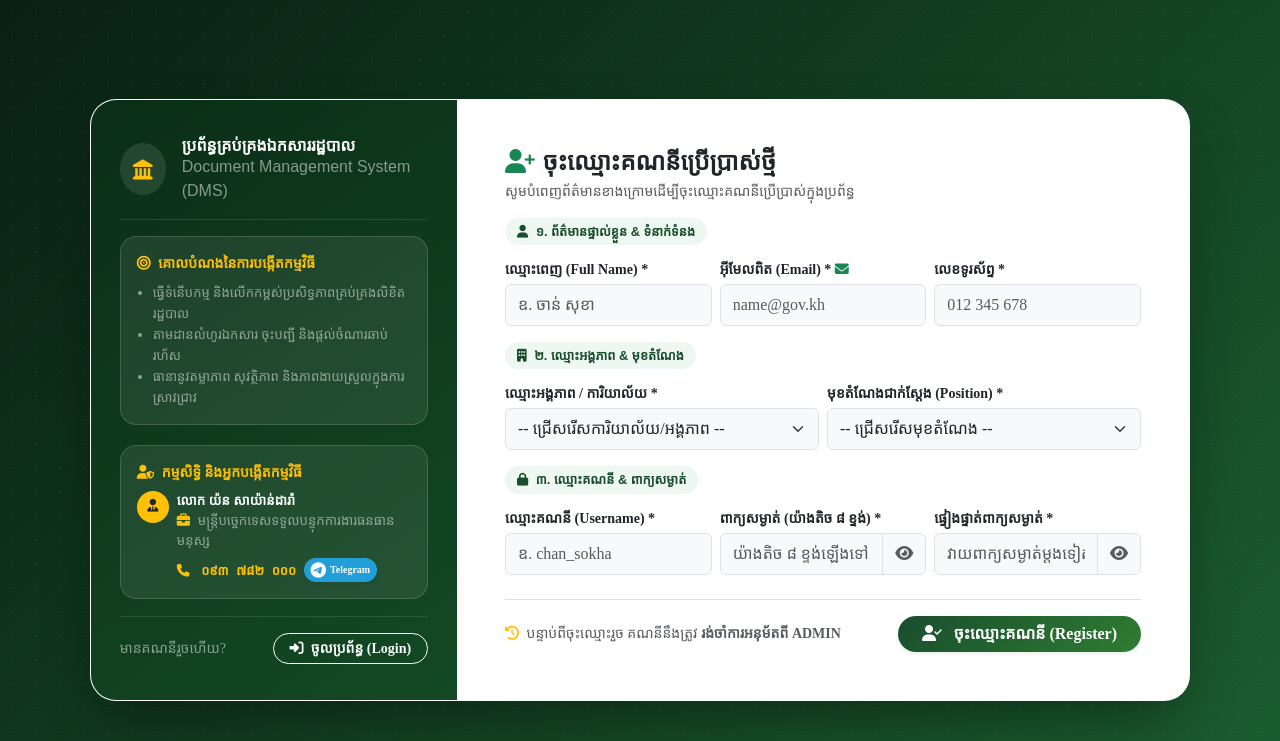
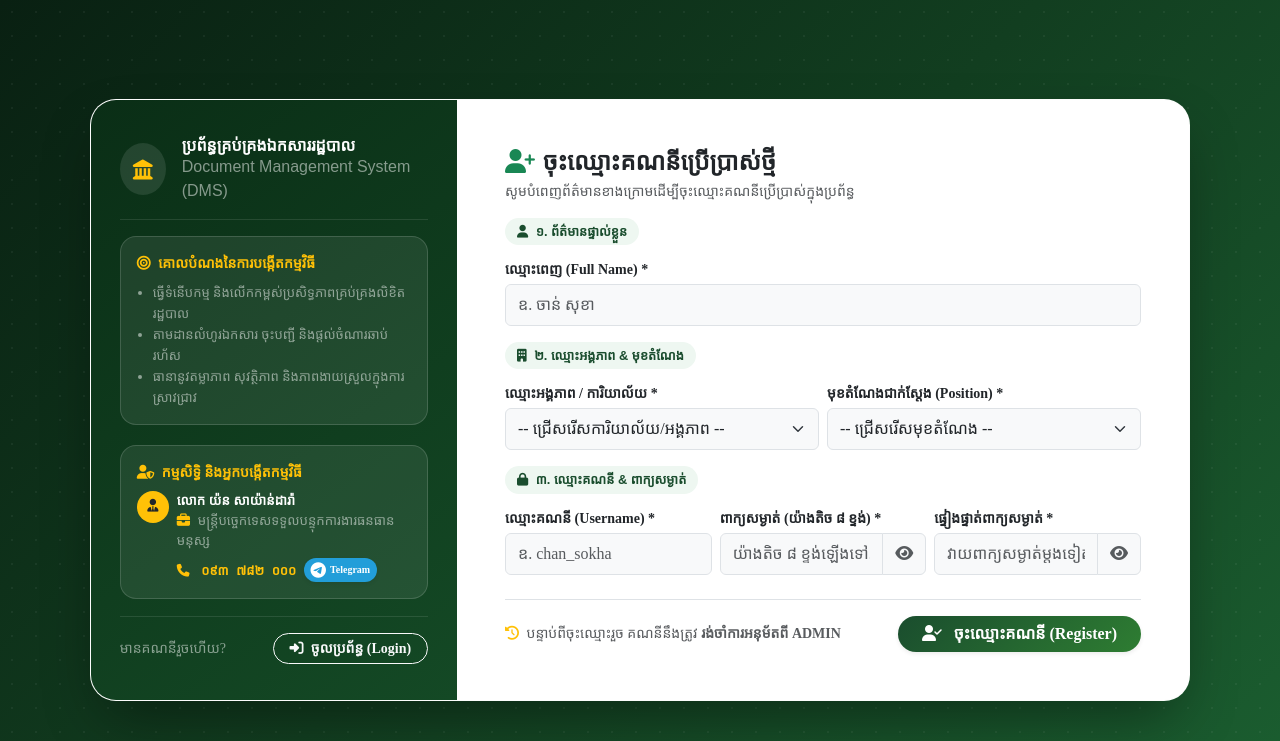
Before and after one commit to SayanndaraKH/DMC_System, a Django app: page /register/ in a window 1280 px wide. Shown: the top 741 px of the page. Run offline with Django 5.2, Linux system fonts and the light colour scheme; data comes from the database, SQL or seed files in the repository; some web fonts are replaced.

Commit message:
Update DMC System: 25-08-2026 18:59:42.61

```diff
--- a/dms/forms.py
+++ b/dms/forms.py
@@ -253,15 +253,6 @@ class UserRegistrationForm(forms.Form):
         max_length=100,
         widget=forms.TextInput(attrs={'class': 'form-control bg-light fs-7', 'placeholder': 'ឧ. ចាន់ សុខា'})
     )
-    email = forms.EmailField(
-        label="អ៊ីមែលពិត (Email)",
-        widget=forms.EmailInput(attrs={'class': 'form-control bg-light fs-7', 'placeholder': 'ឧ. name@gov.kh'})
-    )
-    phone = forms.CharField(
-        label="លេខទូរស័ព្ទ (Phone Number)",
-        max_length=30,
-        widget=forms.TextInput(attrs={'class': 'form-control bg-light fs-7', 'placeholder': 'ឧ. 012 345 678'})
-    )
     department = forms.ModelChoiceField(
         label="ឈ្មោះអង្គភាព / ការិយាល័យ",
         queryset=Department.objects.filter(is_active=True),
@@ -301,18 +292,6 @@ class UserRegistrationForm(forms.Form):
         if User.objects.filter(username__iexact=username).exists():
             raise forms.ValidationError("ឈ្មោះគណនី (Username) នេះមានអ្នកប្រើប្រាស់រួចហើយ!")
         return username
-
-    def clean_email(self):
-        email = self.cleaned_data.get('email', '').strip().lower()
-        if User.objects.filter(email__iexact=email).exists():
-            raise forms.ValidationError("អ៊ីមែលនេះមានចុះឈ្មោះរួចហើយ! សូមប្រើអ៊ីមែលផ្សេង ឬចូលប្រព័ន្ធ។")
-        return email
-
-    def clean_phone(self):
-        phone = self.cleaned_data.get('phone', '').strip().replace(' ', '')
-        if UserProfile.objects.filter(phone=phone).exists():
-            raise forms.ValidationError("លេខទូរស័ព្ទនេះមានចុះឈ្មោះរួចហើយ!")
-        return phone
 
     def clean_password(self):
         password = self.cleaned_data.get('password', '')
--- a/dms/templates/dms/register.html
+++ b/dms/templates/dms/register.html
@@ -190,20 +190,12 @@
                 <form method="POST" action="{% url 'register' %}">
                     {% csrf_token %}
 
-                    <!-- ១. ព័ត៌មានផ្ទាល់ខ្លួន & ទំនាក់ទំនង -->
-                    <div class="section-tag"><i class="fa-solid fa-user me-1"></i> ១. ព័ត៌មានផ្ទាល់ខ្លួន & ទំនាក់ទំនង</div>
+                    <!-- ១. ព័ត៌មានផ្ទាល់ខ្លួន -->
+                    <div class="section-tag"><i class="fa-solid fa-user me-1"></i> ១. ព័ត៌មានផ្ទាល់ខ្លួន</div>
                     <div class="row g-2 mb-3">
-                        <div class="col-md-4 col-12">
+                        <div class="col-12">
                             <label class="form-label small fw-semibold text-dark mb-1">ឈ្មោះពេញ (Full Name) *</label>
                             <input type="text" name="full_name" class="form-control bg-light fs-7 py-2" required value="{{ form.full_name.value|default:'' }}" placeholder="ឧ. ចាន់ សុខា">
-                        </div>
-                        <div class="col-md-4 col-12">
-                            <label class="form-label small fw-semibold text-dark mb-1">អ៊ីមែលពិត (Email) * <span class="text-success"><i class="fa-solid fa-envelope"></i></span></label>
-                            <input type="email" name="email" class="form-control bg-light fs-7 py-2" required value="{{ form.email.value|default:'' }}" placeholder="name@gov.kh">
-                        </div>
-                        <div class="col-md-4 col-12">
-                            <label class="form-label small fw-semibold text-dark mb-1">លេខទូរស័ព្ទ *</label>
-                            <input type="tel" name="phone" class="form-control bg-light fs-7 py-2" required value="{{ form.phone.value|default:'' }}" placeholder="012 345 678">
                         </div>
                     </div>
 
```
Also changed, not shown: 1 other file.
